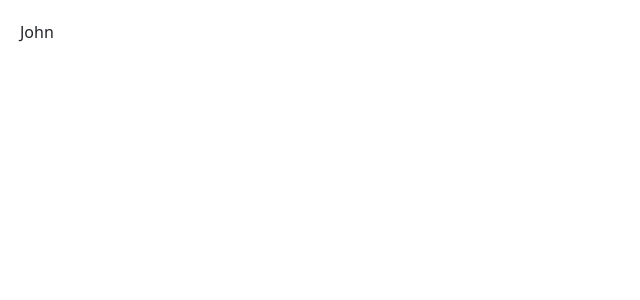
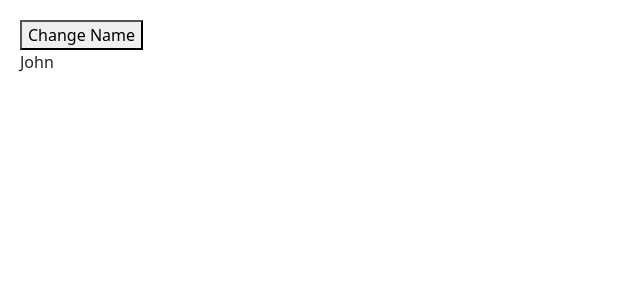
Before and after one commit to cpjjpeters/mosh-react-app-1, a React (Vite) app: page / in a window 1280 px wide. Shown: the top 300 px of the page, without its empty margins (0-640 px from the left). Built offline with nearby package versions, Linux system fonts and the light colour scheme.

Commit message:
simple solution

```diff
--- a/src/App.tsx
+++ b/src/App.tsx
@@ -9,9 +9,19 @@ function App() {
   });
 
   // const handleClick = () => {};
+  const handleClick = () => {
+    setGame({
+      ...game,
+      player: {
+        // ...game.player.name,
+        name: "Paul",
+      }, // spread the player object
+    });
+  };
 
   return (
     <>
+      <button onClick={handleClick}>Change Name</button>
       <div>{game.player.name}</div>
     </>
   );
```
